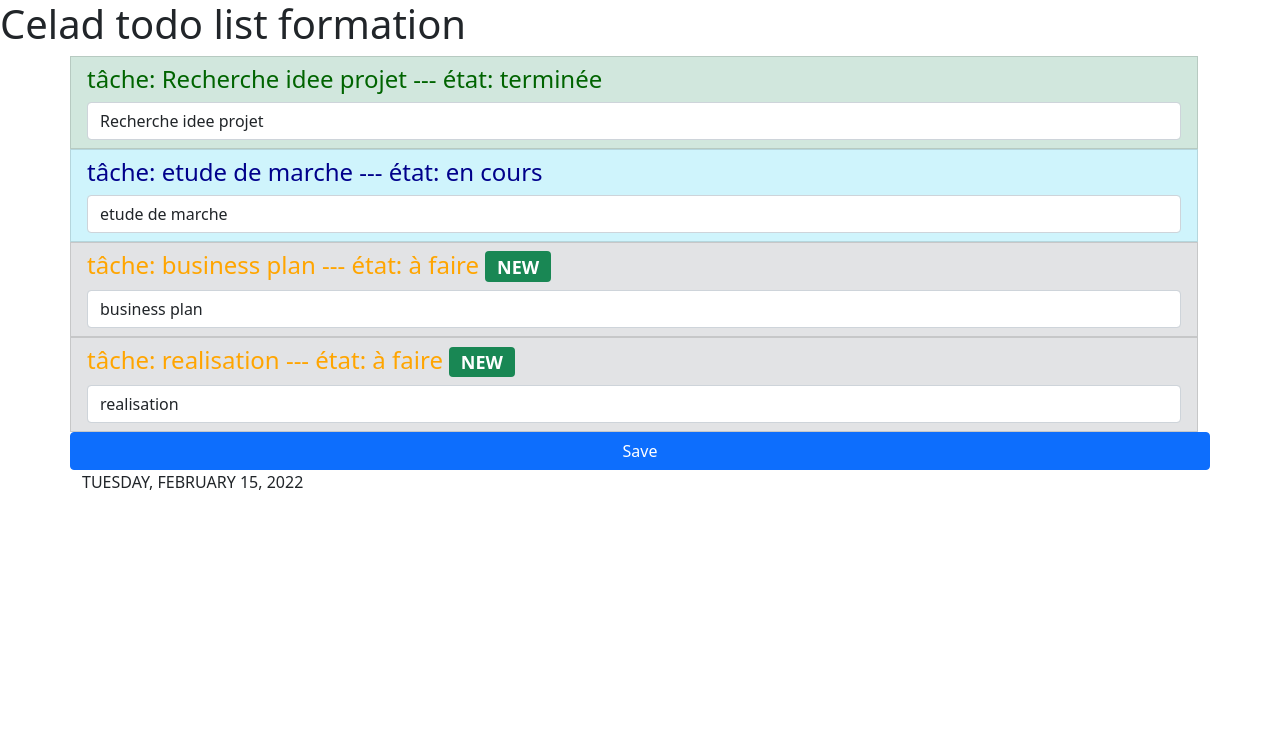
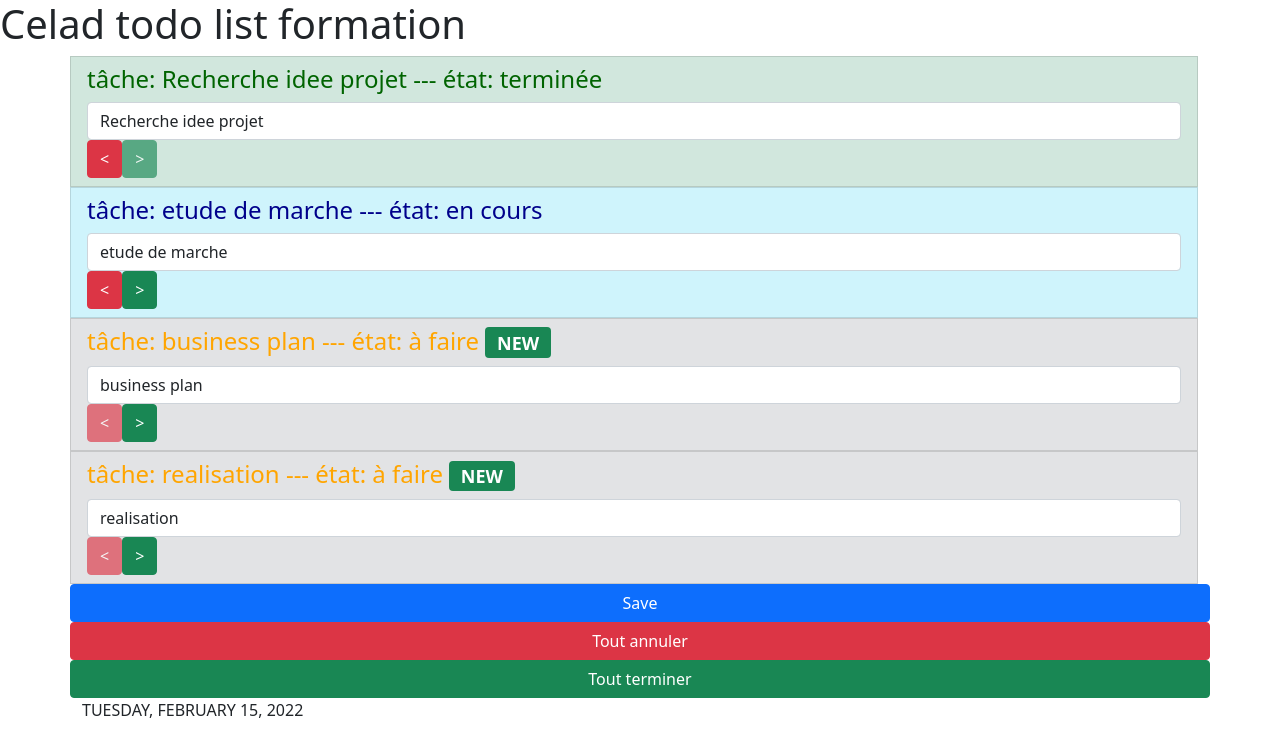
Before and after one commit to maaash/celadtodo, an Angular app: page / in a window 1280 px wide. Shown: the top 756 px of the page. Built offline with nearby package versions, Linux system fonts and the light colour scheme.

Commit message:
injection de service et +

```diff
--- a/src/app/app.component.html
+++ b/src/app/app.component.html
@@ -2,7 +2,8 @@
 <div class="container">
   <div class="row">
     <ul class="list-group" >
-      <app-tache *ngFor="let tache of taches; let i = index"
+      <app-tache *ngFor="let tache of taches; let id = index"
+      [index]="id"
       [nom]="tache.nom"
       [etat]="tache.etat"></app-tache>
     </ul>
@@ -11,6 +12,11 @@
     [disabled]="!isConnected"
     (click)="onSauvegarde()"> Save </button>
 
+    <button class="btn btn-danger"
+    (click)="todoAll()"> Tout annuler </button>
+    <button class="btn btn-success"
+    (click)="allTermine()"> Tout terminer </button>
+
     <div class="date">
       {{dateMaj | async | date: 'fullDate' | uppercase}}
     </div>
--- a/src/app/app.component.ts
+++ b/src/app/app.component.ts
@@ -1,4 +1,5 @@
 import { Component, OnInit } from '@angular/core';
+import { TacheService } from './services/tache.service';
 
 @Component({
   selector: 'app-root',
@@ -13,6 +14,7 @@ export class AppComponent implements OnInit {
   public tache1 = "Recherche d'idée"
   public tache2 = "etude de marche"
   public tache3 = "realisation"
+  /*
   public taches = [
     {nom: "Recherche idee projet",
     etat: "terminee"} ,
@@ -23,14 +25,19 @@ export class AppComponent implements OnInit {
     {nom: "realisation",
     etat: "afaire"}
   ]
+  */
+  public taches: any[] = []
 
-  constructor(){
+  constructor(private tacheService: TacheService){ }
+
+  ngOnInit(): void {
+
+    this.taches = this.tacheService.taches
+
     setTimeout(() => {
       this.isConnected=true
     }, 3000)
-  }
 
-  ngOnInit(): void {
     let promesse: Promise<string> = new Promise(
       (resolve, reject) => {
           setTimeout( () => {
@@ -55,6 +62,16 @@ export class AppComponent implements OnInit {
     console.log("Save en cours")
   }
 
+  allTermine(): void{
+    this.tacheService.terminerTaches()
+  }
+
+  todoAll(): void{
+    this.tacheService.annulerTaches()
+  }
+
+
+
 //public dateMaj: Date = new Date()
   public dateMaj: Promise<Date> = new Promise(
     (functionResolve, functionReject) => {
--- /dev/null
+++ b/src/app/services/tache.service.ts
@@ -0,0 +1,42 @@
+import { Injectable } from '@angular/core';
+
+@Injectable({
+  providedIn: 'root'
+})
+export class TacheService {
+
+  public taches: any[] = [
+    {nom: "Recherche idee projet",
+    etat: "terminee"} ,
+    {nom: "etude de marche",
+    etat: "encours"} ,
+    {nom: "business plan",
+    etat: "afaire"} ,
+    {nom: "realisation",
+    etat: "afaire"}
+  ]
+
+  constructor() {}
+
+  terminerTaches(): void{
+    this.taches.forEach( tache => tache.etat = 'terminee')
+  }
+
+  annulerTaches(): void{
+    this.taches.forEach( tache => tache.etat = 'afaire')
+  }
+
+  progresserTache(id: number){
+    switch(this.taches[id].etat){
+      case 'afaire': this.taches[id].etat = 'encours';break
+      case 'encours': this.taches[id].etat = 'terminee'; break
+    }
+  }
+
+  regresserTache(id: number){
+    switch(this.taches[id].etat){
+      case 'encours': this.taches[id].etat = 'afaire';break
+      case 'terminee': this.taches[id].etat = 'encours'; break
+    }
+  }
+}
--- a/src/app/tache/tache.component.html
+++ b/src/app/tache/tache.component.html
@@ -9,4 +9,6 @@
     <span *ngIf="etatTache=='afaire'" class="badge bg-success"> NEW </span>
   </h4>
   <input type="text" class="form-control" [(ngModel)]="nameTache">
+  <button class="btn btn-danger" (click)="onRegresser()" [disabled]="etatTache=='afaire'">&lt;</button>
+  <button class="btn btn-success" (click)="onProgresser()"[disabled]="etatTache=='terminee'">&gt;</button>
 </li>
--- a/src/app/tache/tache.component.ts
+++ b/src/app/tache/tache.component.ts
@@ -1,4 +1,5 @@
 import { Component, Input, OnInit } from '@angular/core';
+import { TacheService } from '../services/tache.service';
 
 @Component({
   selector: 'app-tache',
@@ -10,10 +11,11 @@ export class TacheComponent implements OnInit {
 
   @Input("nom") public nameTache: string = "Recherche idée projet"
   @Input("etat") public etatTache: string = "afaire"
+  @Input('index') public idTache: number = 0
 
 
-  constructor() {
-    console.log("New tache")
+  constructor( private tacheService: TacheService ) {
+
    }
 
   ngOnInit(): void {
@@ -40,4 +42,14 @@ export class TacheComponent implements OnInit {
     }
   }
 
+
+
+  onProgresser(): void {
+    this.tacheService.progresserTache(this.idTache)
+  }
+
+  onRegresser(): void {
+    this.tacheService.regresserTache(this.idTache)
+  }
+
 }
```
